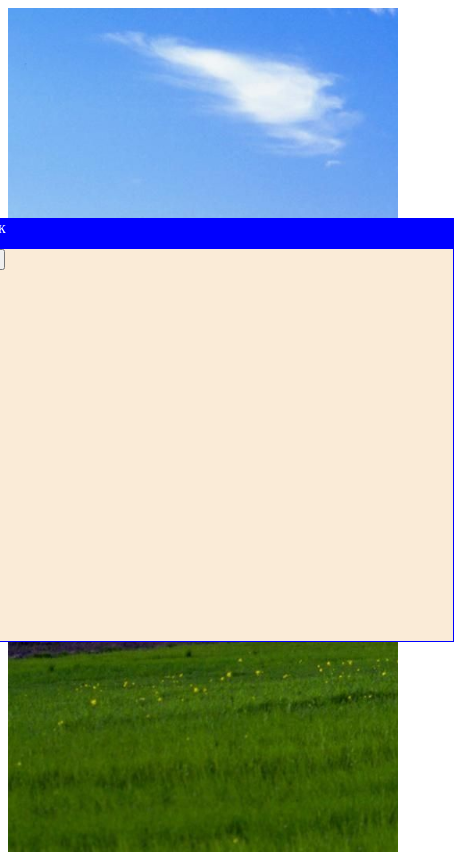
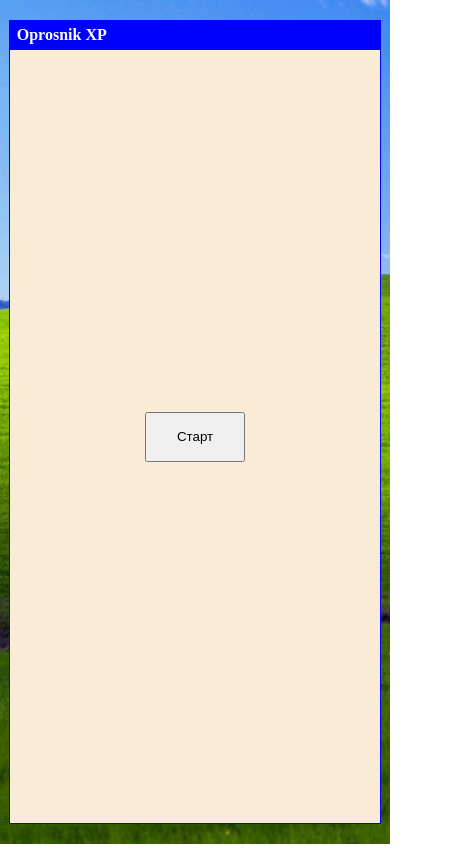
Before and after one commit to ArtKolyach/sber-qwiz-test-task, a React app: page /questions in a window 390 px wide. Shown: the whole page, 454 px wide, since content can reach past the window. Built offline with nearby package versions, Linux system fonts and the light colour scheme.

Commit message:
fix: mobile version

```diff
--- a/src/App.tsx
+++ b/src/App.tsx
@@ -1,24 +1,32 @@
-import React, { type FC } from 'react'
+import React, { type FC, } from 'react'
 import ReactDOM from 'react-dom'
-import { Provider } from 'react-redux'
-import { store } from './store/store'
-import { MainPage } from './pages/Main'
+import { Provider, } from 'react-redux'
+import { store, } from './store/store'
+import { MainPage, } from './pages/MainPage/Main'
 import {
   HashRouter,
   Routes,
-  Route
+  Route,
 } from 'react-router-dom'
-import { QuestionsPage } from './pages/QuestionsPage/QuestionsPage'
-import { FinalPage } from './pages/FinalPage/FinalPage'
+import { QuestionsPage, } from './pages/QuestionsPage/QuestionsPage'
+import { FinalPage, } from './pages/FinalPage/FinalPage'
+import { createGlobalStyle, } from 'styled-components'
+
+const GlobalStyle = createGlobalStyle`
+  body {
+    margin: 0;
+  }
+`
 
 const App: FC = () => {
   return (
       <Provider store={store}>
+        <GlobalStyle/>
           <HashRouter>
               <Routes>
-                  <Route path='' element={<MainPage/>}/>
-                  <Route path='/questions' element={<QuestionsPage/>}/>
-                  <Route path='/final' element={<FinalPage/>}/>
+                <Route path='' element={<MainPage/>}/>
+                <Route path='/questions' element={<QuestionsPage/>}/>
+                <Route path='/final' element={<FinalPage/>}/>
               </Routes>
           </HashRouter>
       </Provider>
@@ -27,4 +35,4 @@ const App: FC = () => {
 
 document.body.innerHTML = '<div id="root"></div>'
 // eslint-disable-next-line react/no-deprecated
-ReactDOM.render(<App />, document.querySelector('#root'))
+ReactDOM.render(<App />, document.querySelector('#root',),)
--- a/src/components/Window.tsx
+++ b/src/components/Window.tsx
@@ -1,25 +1,44 @@
-import React, { type FC } from 'react'
+import React, { type FC, } from 'react'
 import styled from 'styled-components'
 
 const WindowWrapper = styled.div`
-    min-width: 500px;
+    min-width: 700px;
       width: 40%;
       height: 50%;
       background-color: antiquewhite;
       border: 1px solid blue;
+      display: flex;
+      flex-direction: column;
+    @media (max-width: 500px) {
+      min-width: 200px;
+      width: 95%;
+      height: 95%;
+  }
     `
 const WindowTitle = styled.div`
   width: 100%;
   height: 30px;
   background-color: blue;
   color: white;
+  padding: 5px 7px;
+  box-sizing: border-box;
+  font-weight: bold;
 `
 
-export const Window: FC = ({ children }) => {
+const WindowBody = styled.div`
+  padding: 10px;
+  width: 100%;
+  height: 100%;
+  display: flex;
+  box-sizing: border-box;
+  flex-direction: column;
+`
+
+export const Window: FC = ({ children, },) => {
   return (
         <WindowWrapper>
-            <WindowTitle>Заголок</WindowTitle>
-            <div>{children}</div>
+            <WindowTitle>Oprosnik XP</WindowTitle>
+            <WindowBody>{children}</WindowBody>
         </WindowWrapper>
   )
 }
--- a/src/pages/FinalPage/FinalPage.tsx
+++ b/src/pages/FinalPage/FinalPage.tsx
@@ -3,11 +3,12 @@ import { PageWrapper, } from '../../components/PageWapper/PageWrapper'
 import { useSelector, } from 'react-redux'
 import { type RootState, } from '../../store/store'
 import { useNavigate, } from 'react-router'
-import {useGetAllQuestionsQuery, useLazyGetAllQuestionsQuery,} from '../../services/questions/questionsSlice'
+import { useGetAllQuestionsQuery, } from '../../services/questions/questionsSlice'
+import { QUESTIONS_AMOUNT, } from '../QuestionsPage/QuestionsPage'
 
 export const FinalPage: FC = () => {
   const chosenAnswers = useSelector((state: RootState,) => state.questionData.chosenAnswers,)
-  const { data, isLoading, } = useGetAllQuestionsQuery(3,)
+  const { data, isLoading, } = useGetAllQuestionsQuery(QUESTIONS_AMOUNT,)
   const navigate = useNavigate()
 
   const allQuestions = useMemo(() => {
--- a/src/pages/Main.tsx
+++ /dev/null
@@ -1,21 +0,0 @@
-import React, { type FC } from 'react'
-import { useNavigate } from 'react-router'
-import { PageWrapper } from '../components/PageWapper/PageWrapper'
-
-export const MainPage: FC = () => {
-  const navigate = useNavigate()
-
-  const handleStartButtonClick = (): void => {
-    navigate('questions')
-  }
-
-  return (
-      <PageWrapper>
-          <button
-              onClick={handleStartButtonClick}
-          >
-              Старт
-          </button>
-      </PageWrapper>
-  )
-}
--- /dev/null
+++ b/src/pages/MainPage/Main.tsx
@@ -0,0 +1,24 @@
+import React, { type FC, } from 'react'
+import { useNavigate, } from 'react-router'
+import { PageWrapper, } from '../../components/PageWapper/PageWrapper'
+import { StartButton, ButtonWrapper, } from './MainPage.styles'
+
+export const MainPage: FC = () => {
+  const navigate = useNavigate()
+
+  const handleStartButtonClick = (): void => {
+    navigate('questions',)
+  }
+
+  return (
+      <PageWrapper>
+        <ButtonWrapper>
+          <StartButton
+            onClick={handleStartButtonClick}
+          >
+            Старт
+          </StartButton>
+        </ButtonWrapper>
+      </PageWrapper>
+  )
+}
--- /dev/null
+++ b/src/pages/MainPage/MainPage.styles.ts
@@ -0,0 +1,16 @@
+import styled from 'styled-components'
+
+export const ButtonWrapper = styled.div`
+  display: flex;
+  width: 100%;
+  height: 100%;
+  box-sizing: border-box;
+  justify-content: center;
+  align-items: center;
+`
+
+export const StartButton = styled.button`
+  width: 10%;
+  min-width: 100px;
+  height: 50px;
+  `
--- /dev/null
+++ b/src/pages/QuestionsPage/QuestionsPage.styles.ts
@@ -0,0 +1,44 @@
+import styled from 'styled-components'
+
+export const QuestionTitle = styled.h1`
+  `
+
+export const QuestionSubtitle = styled.div`
+  display: flex;
+  flex-direction: row;
+  align-items: center;
+  font-weight: bold;
+  `
+
+const colors = {
+  easy: '#4caf50',
+  medium: '#ff9800',
+  hard: '#f44336',
+}
+
+export const DifficultyWrapper = styled.p<{ difficulty: 'easy' | 'medium' | 'hard' }>`
+  background-color: ${(props,) => colors[props.difficulty]};
+  color: white;
+  border-radius: 20px;
+  margin: 0 0 0 10px;
+  padding: 2px 8px;
+`
+
+export const CategoryWrapper = styled.p`
+  margin: 0;
+`
+
+export const ButtonsWrapper = styled.div`
+  display: flex;
+  justify-content: space-evenly;
+  `
+
+export const NavigationButton = styled.button`
+  `
+
+export const QuestionWrapper = styled.div`
+  display: flex;
+  flex-direction: column;
+
+  flex: 2;
+`
--- a/src/pages/QuestionsPage/QuestionsPage.tsx
+++ b/src/pages/QuestionsPage/QuestionsPage.tsx
@@ -6,8 +6,9 @@ import { type RootState, } from '../../store/store'
 import { decrement, increment, saveAnswer as saveAnswerToStore, } from '../../services/questionDataSlice'
 import { PageWrapper, } from '../../components/PageWapper/PageWrapper'
 import { useNavigate, } from 'react-router'
+import { NavigationButton, ButtonsWrapper, } from './QuestionsPage.styles'
 
-const QUESTIONS_AMOUNT = 3
+export const QUESTIONS_AMOUNT = 10
 
 export const QuestionsPage: FC = () => {
   const { data, } = useGetAllQuestionsQuery(QUESTIONS_AMOUNT,)
@@ -66,21 +67,23 @@ export const QuestionsPage: FC = () => {
                         onChange={handleAnswerChange}
                         chosenAnswer={chosenAnswer}
                       />
+                    <ButtonsWrapper>
                       {currQuestionIndex !== 0 && (
-                        <button onClick={handlePrevClick}>
+                        <NavigationButton onClick={handlePrevClick}>
                           Назад
-                        </button>
+                        </NavigationButton>
                       )}
                       {currQuestionIndex !== data.length - 1 && (
-                        <button onClick={handleNextClick}>
+                        <NavigationButton onClick={handleNextClick}>
                           Далее
-                        </button>
+                        </NavigationButton>
                       )}
-                    {currQuestionIndex === data.length - 1 && (
-                      <button onClick={handleEndClick}>
-                        Завершить
-                      </button>
-                    )}
+                      {currQuestionIndex === data.length - 1 && (
+                        <NavigationButton onClick={handleEndClick}>
+                          Завершить
+                        </NavigationButton>
+                      )}
+                    </ButtonsWrapper>
                   </>
             )}
         </PageWrapper>
--- a/src/pages/QuestionsPage/components/Answer/Answer.styles.ts
+++ b/src/pages/QuestionsPage/components/Answer/Answer.styles.ts
@@ -2,4 +2,9 @@ import styled from 'styled-components'
 
 export const AnswerWrapper = styled.div`
       display: flex;
+  align-items: center;
   `
+
+export const AnswerRadio = styled.input`
+  margin: 0;
+`
--- a/src/pages/QuestionsPage/components/Answer/Answer.tsx
+++ b/src/pages/QuestionsPage/components/Answer/Answer.tsx
@@ -1,5 +1,5 @@
 import React, { type FC, } from 'react'
-import { AnswerWrapper, } from './Answer.styles'
+import {AnswerRadio, AnswerWrapper,} from './Answer.styles'
 
 interface AnswerType {
   questionText: string
@@ -14,7 +14,7 @@ export const Answer: FC<AnswerType> = ({ children, questionText, text, onChange,
 
   return (
         <AnswerWrapper>
-            <input
+            <AnswerRadio
                 type={'radio'}
                 name={questionText}
                 id={text}
--- a/src/pages/QuestionsPage/components/Question.tsx
+++ b/src/pages/QuestionsPage/components/Question.tsx
@@ -1,6 +1,13 @@
 import React, { type FC, } from 'react'
 import { Answer, } from './Answer/Answer'
 import { type QuestionType, } from '../../../services/questions/questionsSlice'
+import {
+  QuestionTitle,
+  QuestionSubtitle,
+  QuestionWrapper,
+  DifficultyWrapper,
+  CategoryWrapper,
+} from '../QuestionsPage.styles'
 
 interface QuestionComponentProps extends Omit<QuestionType, 'incorrectAnswers' | 'correctAnswer' | 'type'> {
   onChange?: (answer: string) => void
@@ -21,10 +28,19 @@ export const Question: FC<QuestionComponentProps> = ({
   }
 
   return (
-        <div>
-            <h1>{question}</h1>
-            <h2>{`${category} | ${difficulty}`}</h2>
-          <ul>
+        <QuestionWrapper>
+            <QuestionTitle>{question}</QuestionTitle>
+          <QuestionSubtitle>
+            <CategoryWrapper>
+              {category}
+            </CategoryWrapper>
+            <DifficultyWrapper
+              difficulty={difficulty}
+            >
+              {difficulty}
+            </DifficultyWrapper>
+          </QuestionSubtitle>
+          <div>
             {shuffledAnswers.map((answer, index,) =>
                 <Answer
                     key={answer}
@@ -35,7 +51,7 @@ export const Question: FC<QuestionComponentProps> = ({
                 >
                     {answer}
                 </Answer>,)}
-          </ul>
-        </div>
+          </div>
+        </QuestionWrapper>
   )
 }
```
